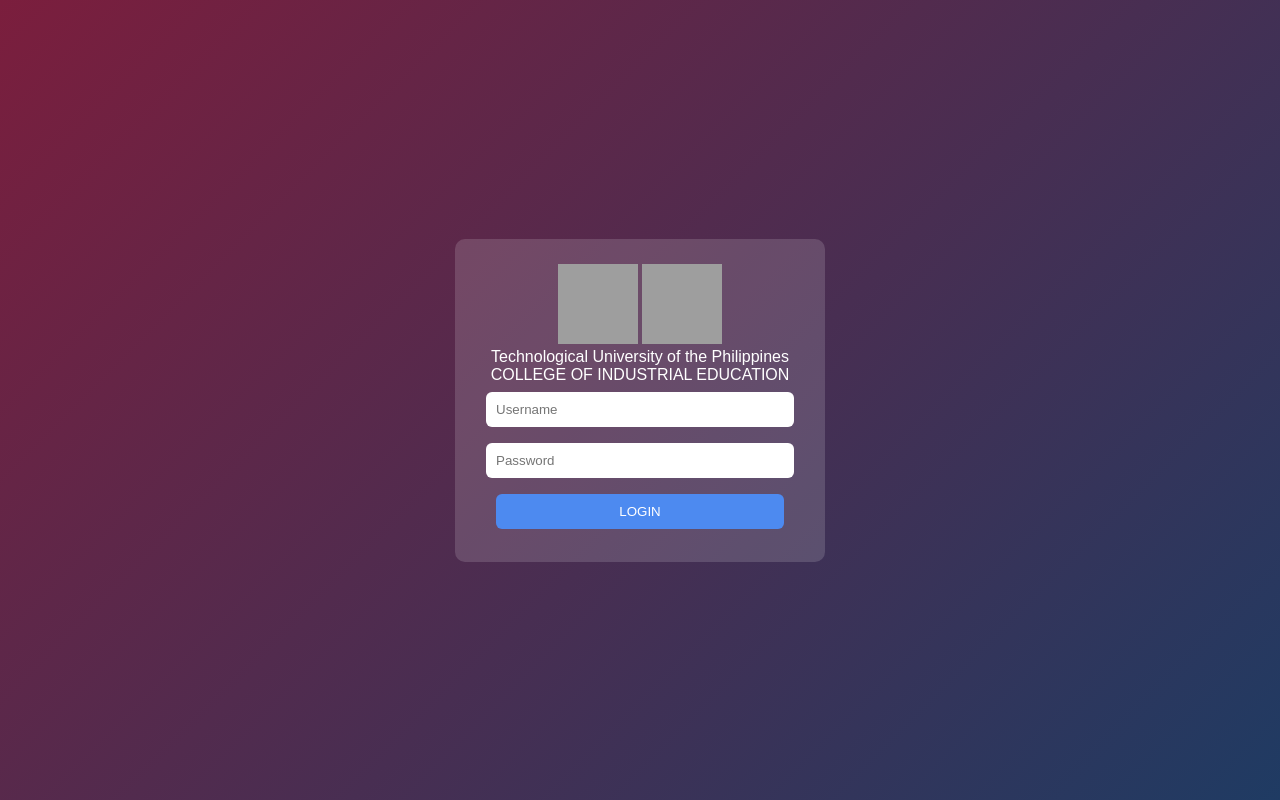
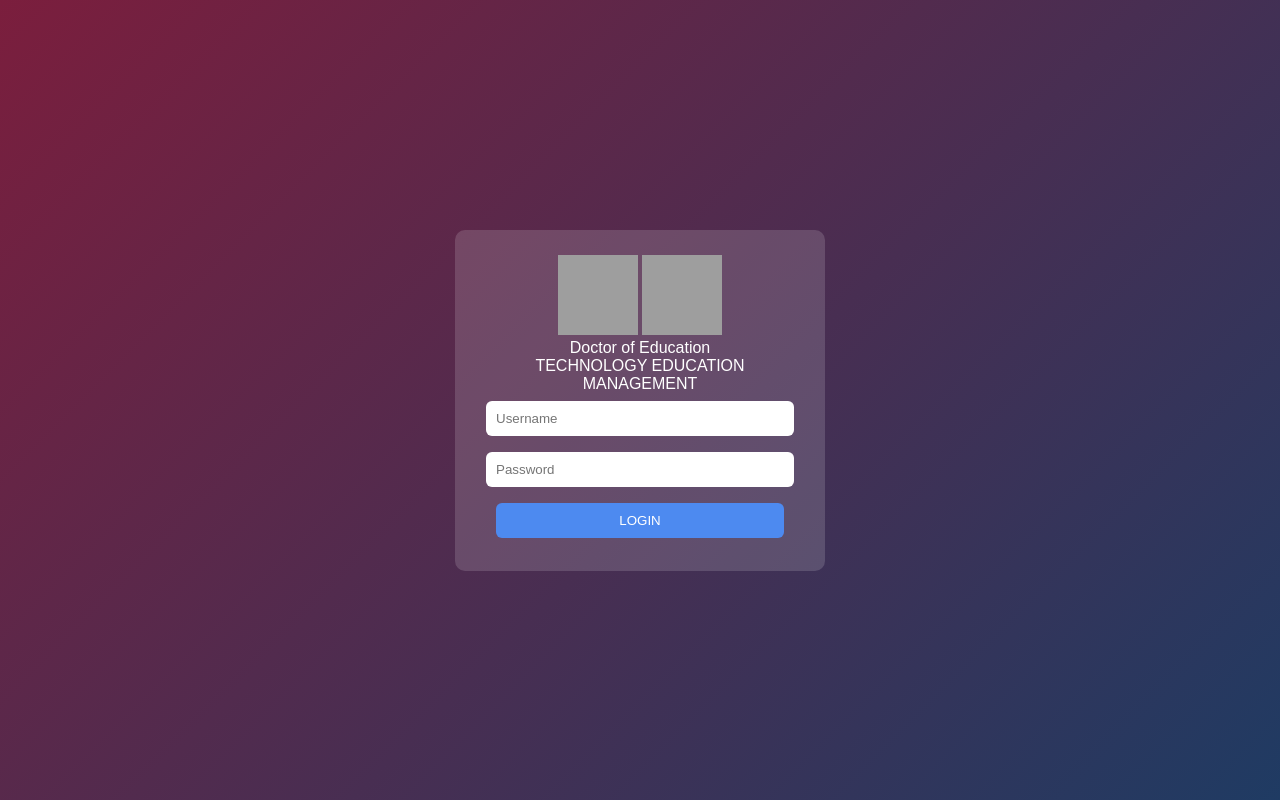
Before and after one commit to michaelTUP/TEM2025, a plain HTML site: page login.html in a window 1280 px wide. Drawn offline with Linux system fonts and the light colour scheme; grey boxes are pictures that could not be loaded.

Commit message:
Update login page title and school name details

```diff
--- a/login.html
+++ b/login.html
@@ -2,7 +2,7 @@
 <html lang="en">
 <head>
     <meta charset="UTF-8">
-    <title>Login - TUP-CIE</title>
+    <title>TEM2025</title>
     <meta name="viewport" content="width=device-width, initial-scale=1">
     <link rel="stylesheet" href="style.css">
 </head>
@@ -14,8 +14,8 @@
                 <img src="cielogo.png" alt="Second Logo">
                 <img src="https://mark-avila.github.io/tup-concept/assets/tup-logo.png" alt="TUP Logo">
             </div>
-            <div id="schoolName">Technological University of the Philippines</div>
-            <div id="schoolName">COLLEGE OF INDUSTRIAL EDUCATION</div>
+            <div id="schoolName">Doctor of Education</div>
+            <div id="schoolName">TECHNOLOGY EDUCATION MANAGEMENT</div>
 
             <input id="username" type="text" placeholder="Username">
             <input id="password" type="password" placeholder="Password">
```
